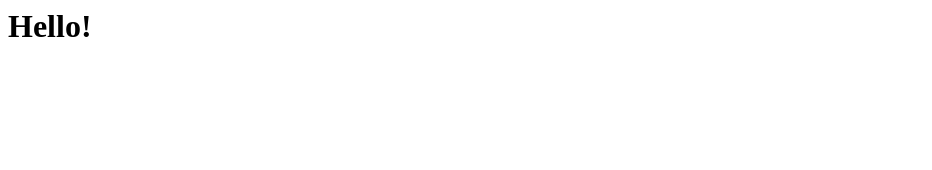
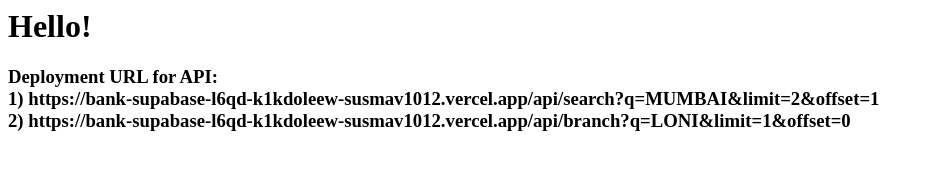
Before and after one commit to susmav1012/backend-supabase, a website: page index.html in a window 1280 px wide. Shown: the whole page, without its empty margins (0-932 px from the left). Drawn offline with Linux system fonts and the light colour scheme.

Commit message:
Update index.html

```diff
--- a/index.html
+++ b/index.html
@@ -1,3 +1,6 @@
 <html>
 <h1> Hello! </h1>
+  <h3>Deployment URL for API: <br>
+1) https://bank-supabase-l6qd-k1kdoleew-susmav1012.vercel.app/api/search?q=MUMBAI&limit=2&offset=1<br>
+2) https://bank-supabase-l6qd-k1kdoleew-susmav1012.vercel.app/api/branch?q=LONI&limit=1&offset=0 </h3>
 </html>
```
